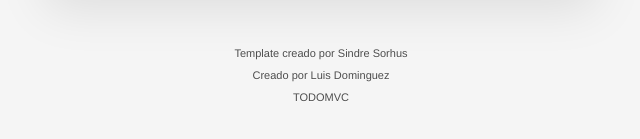
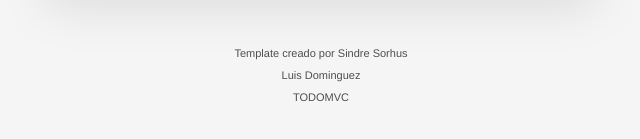
Before and after one commit to luisedr98/ToDoAppJS, a website built with webpack: page docs/index.html in a window 1280 px wide. Shown: the part 255-394 px from the top of the page, 319-959 px from the left. Built offline with nearby package versions, Linux system fonts and the light colour scheme.

Commit message:
change: index.html

```diff
--- a/docs/index.html
+++ b/docs/index.html
@@ -1 +1 @@
-<!doctype html><html lang="es"><head><meta charset="utf-8"><meta name="viewport" content="width=device-width,initial-scale=1"><title>Template • TodoMVC</title><script defer="defer" src="main.6174a5759444665e26b6.js"></script><link href="main.6174a5759444665e26b6.css" rel="stylesheet"></head><body><section class="todoapp"><header class="header"><h1>Tareas</h1><input class="new-todo" placeholder="¿Qué necesita ser hecho?" autofocus></header><section class="main"><input id="toggle-all" class="toggle-all" type="checkbox"> <label for="toggle-all">Mark all as complete</label><ul class="todo-list"></ul></section><footer class="footer"><span class="todo-count">App-JS</span><ul class="filters"><li><a class="selected filtro" href="#/">Todos</a></li><li><a class="filtro" href="#/active">Pendientes</a></li><li><a class="filtro" href="#/completed">Completados</a></li></ul><button class="clear-completed">Borrar completados</button></footer></section><footer class="info"><p>Template creado por <a href="http://sindresorhus.com">Sindre Sorhus</a></p><p>Creado por Luis Dominguez</p><p><a href="http://todomvc.com">TODOMVC</a></p></footer></body></html>
+<!doctype html><html lang="es"><head><meta charset="utf-8"><meta name="viewport" content="width=device-width,initial-scale=1"><title>Template • TodoMVC</title><script defer="defer" src="main.6174a5759444665e26b6.js"></script><link href="main.6174a5759444665e26b6.css" rel="stylesheet"></head><body><section class="todoapp"><header class="header"><h1>Tareas</h1><input class="new-todo" placeholder="¿Qué necesita ser hecho?" autofocus></header><section class="main"><input id="toggle-all" class="toggle-all" type="checkbox"> <label for="toggle-all">Mark all as complete</label><ul class="todo-list"></ul></section><footer class="footer"><span class="todo-count">App-JS</span><ul class="filters"><li><a class="selected filtro" href="#/">Todos</a></li><li><a class="filtro" href="#/active">Pendientes</a></li><li><a class="filtro" href="#/completed">Completados</a></li></ul><button class="clear-completed">Borrar completados</button></footer></section><footer class="info"><p>Template creado por <a href="http://sindresorhus.com">Sindre Sorhus</a></p><p>Luis Dominguez</p><p><a href="http://todomvc.com">TODOMVC</a></p></footer></body></html>
```
